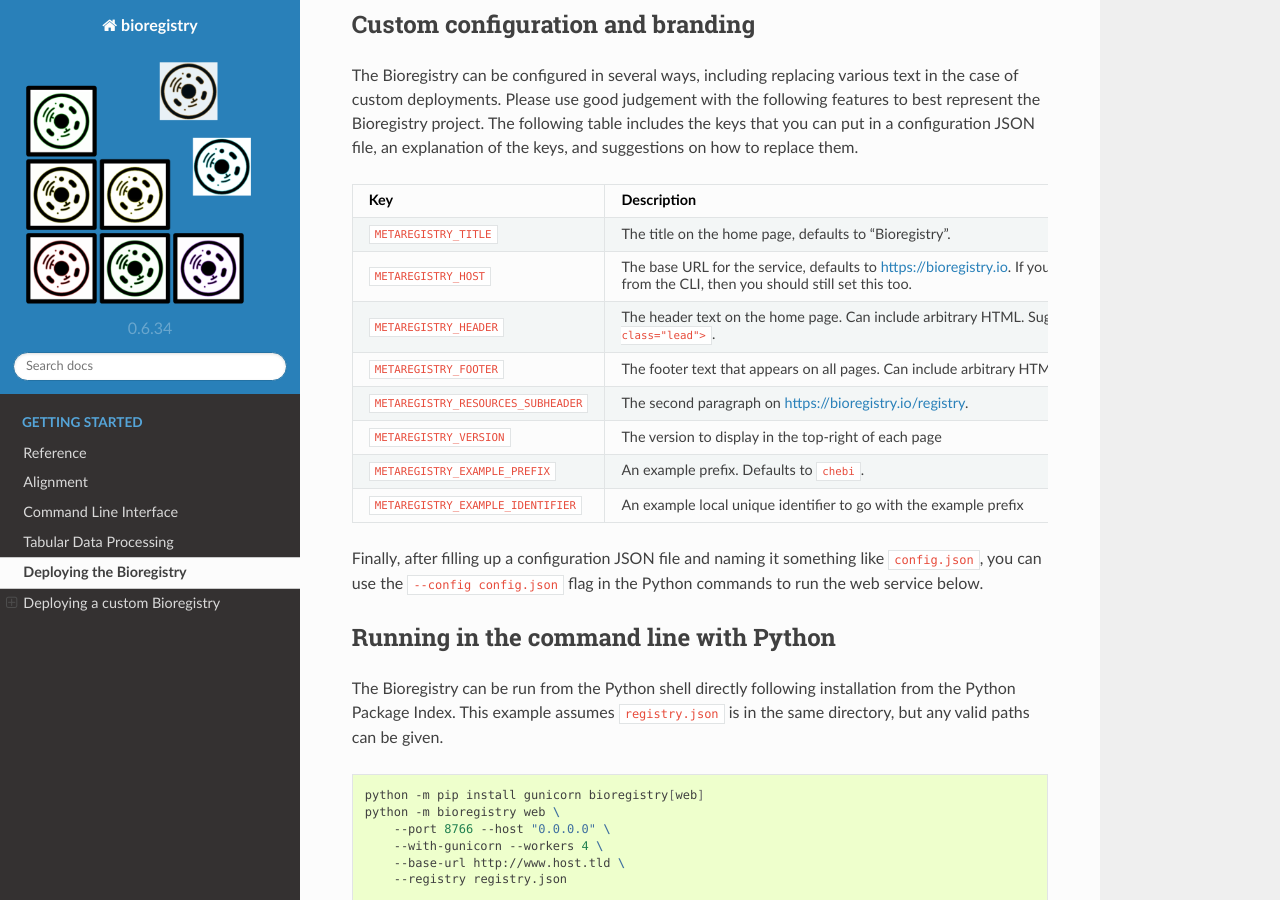
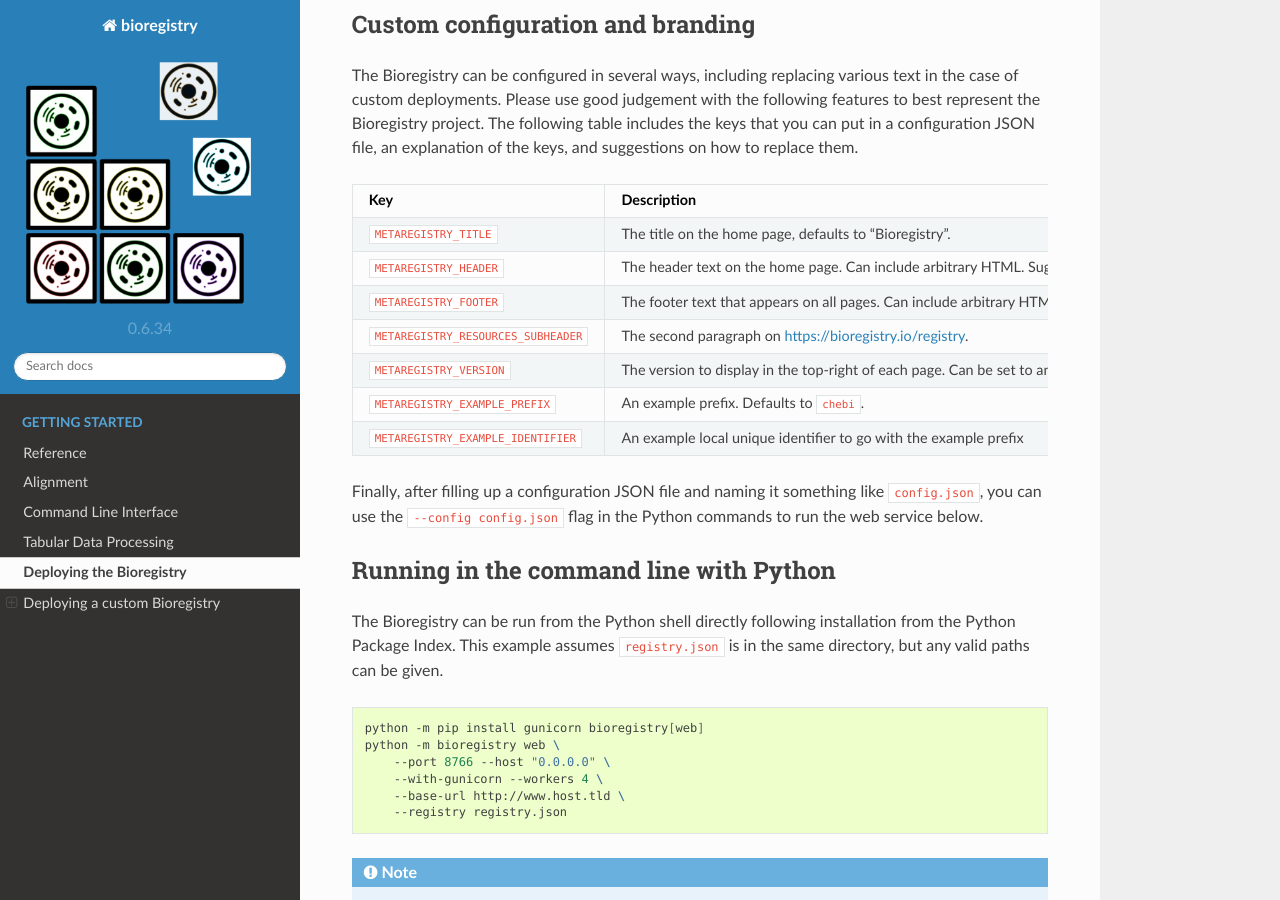
Before and after one commit to biopragmatics/bioregistry, a Sphinx documentation site: the page built from docs/source/deployment.rst, in a window 1280 px wide and 900 px high, scrolled down 1723 px. Built offline with Sphinx 7.4.7 and the Read the Docs theme 2.0.0, drawn with Linux system fonts in a browser that asks for light colours.

Commit message:
Update deployment.rst

```diff
--- a/docs/source/deployment.rst
+++ b/docs/source/deployment.rst
@@ -91,10 +91,6 @@
 +======================================+==========================================================+
 | ``METAREGISTRY_TITLE``               | The title on the home page, defaults to "Bioregistry".   |
 +--------------------------------------+----------------------------------------------------------+
-| ``METAREGISTRY_HOST``                | The base URL for the service, defaults to                |
-|                                      | https://bioregistry.io. If you use ``--base-url`` from   |
-|                                      | the CLI, then you should still set this too.             |
-+--------------------------------------+----------------------------------------------------------+
 | ``METAREGISTRY_HEADER``              | The header text on the home page. Can include arbitrary  |
 |                                      | HTML. Suggestions: use a ``<p class="lead">``.           |
 +--------------------------------------+----------------------------------------------------------+
@@ -103,7 +99,9 @@
 +--------------------------------------+----------------------------------------------------------+
 | ``METAREGISTRY_RESOURCES_SUBHEADER`` | The second paragraph on https://bioregistry.io/registry. |
 +--------------------------------------+----------------------------------------------------------+
-| ``METAREGISTRY_VERSION``             | The version to display in the top-right of each page     |
+| ``METAREGISTRY_VERSION``             | The version to display in the top-right of each page.    |
+|                                      | Can be set to an empty string if no meaningful version   |
+|                                      | information exists.                                      |
 +--------------------------------------+----------------------------------------------------------+
 | ``METAREGISTRY_EXAMPLE_PREFIX``      | An example prefix. Defaults to ``chebi``.                |
 +--------------------------------------+----------------------------------------------------------+
```
